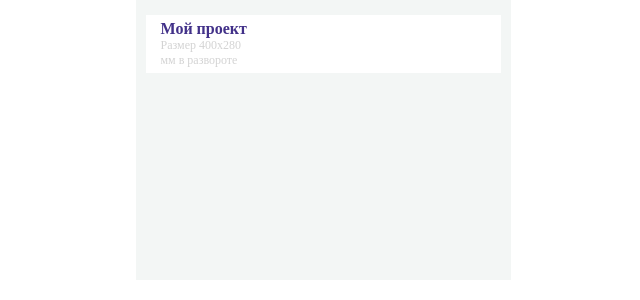
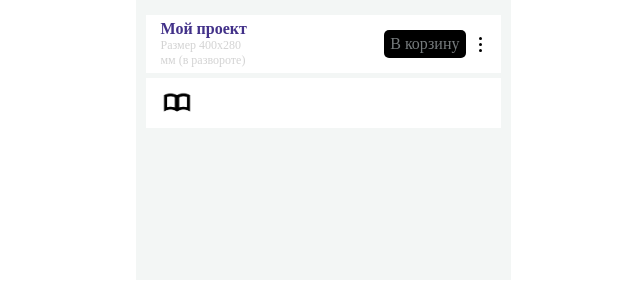
Before and after one commit to Aegis020404/tsc_test, a React (Create React App) app: page / in a window 1280 px wide. Shown: the top 300 px of the page, without its empty margins (317-957 px from the left). Built offline with nearby package versions, Linux system fonts and the light colour scheme.

Commit message:
add Header.tsx

```diff
--- /dev/null
+++ b/import-png.d.ts
@@ -0,0 +1,4 @@
+declare module "*.png" {
+    const value: any;
+    export default value;
+}
--- a/src/App.tsx
+++ b/src/App.tsx
@@ -1,10 +1,12 @@
 import React from 'react';
 import Header from "./components/Header";
+import Viewer from "./components/Viewer";
 
 function App() {
   return (
     <div className="App">
       <Header/>
+      <Viewer/>
     </div>
   );
 }
--- a/src/components/Header.tsx
+++ b/src/components/Header.tsx
@@ -1,5 +1,7 @@
 import React from 'react';
 import cl from '../styles/Header.module.css';
+import Burger from "./ui/Burger";
+import bookIMG from "../assets/imgs/book.png";
 
 const Header = () => {
     return (
@@ -7,8 +9,15 @@ const Header = () => {
             <div className={cl.topHeader}>
                 <div className={cl.titles}>
                     <div className={cl.title}>Мой проект</div>
-                    <div className={cl.subtitle}>Размер 400x280 мм в развороте</div>
+                    <div className={cl.subtitle}>Размер 400x280 <br/> мм (в развороте)</div>
                 </div>
+                <div className={cl.leftPanel}>
+                    <button className={cl.btnBlack}>В корзину</button>
+                    <Burger/>
+                </div>
+            </div>
+            <div className={cl.topHeader}>
+                <img src={bookIMG} className={cl.bookIMG} width={32} height={30} alt="book icon"/>
             </div>
         </div>
     );
--- /dev/null
+++ b/src/components/Viewer.tsx
@@ -0,0 +1,11 @@
+import React from 'react';
+
+const Viewer = () => {
+    return (
+        <div>
+
+        </div>
+    );
+};
+
+export default Viewer;
--- /dev/null
+++ b/src/components/ui/Burger.tsx
@@ -0,0 +1,14 @@
+import React from 'react';
+import cl from '../../styles/ui/Burger.module.css';
+
+const burger = () => {
+    return (
+        <div className={cl.Burger}>
+            <div className={cl.point}/>
+            <div className={cl.point}/>
+            <div className={cl.point}/>
+        </div>
+    );
+};
+
+export default burger;
--- a/src/index.tsx
+++ b/src/index.tsx
@@ -1,5 +1,6 @@
 import React from 'react';
 import ReactDOM from 'react-dom/client';
+import './reset.css';
 import './index.css';
 import App from './App';
 
--- /dev/null
+++ b/src/reset.css
@@ -0,0 +1,99 @@
+/***
+    The new CSS reset - version 1.8.4 (last updated 14.2.2023)
+    GitHub page: https://github.com/elad2412/the-new-css-reset
+***/
+
+/*
+    Remove all the styles of the "User-Agent-Stylesheet", except for the 'display' property
+    - The "symbol *" part is to solve Firefox SVG sprite bug
+ */
+*:where(:not(html, iframe, canvas, img, svg, video, audio):not(svg *, symbol *)) {
+    all: unset;
+    display: revert;
+}
+
+/* Preferred box-sizing value */
+*,
+*::before,
+*::after {
+    box-sizing: border-box;
+}
+
+/* Reapply the pointer cursor for anchor tags */
+a, button {
+    cursor: revert;
+}
+
+/* Remove list styles (bullets/numbers) */
+ol, ul, menu {
+    list-style: none;
+}
+
+/* For images to not be able to exceed their container */
+img {
+    max-inline-size: 100%;
+    max-block-size: 100%;
+}
+
+/* removes spacing between cells in tables */
+table {
+    border-collapse: collapse;
+}
+
+/* Safari - solving issue when using user-select:none on the <body> text input doesn't working */
+input, textarea {
+    -webkit-user-select: auto;
+}
+
+/* revert the 'white-space' property for textarea elements on Safari */
+textarea {
+    white-space: revert;
+}
+
+/* minimum style to allow to style meter element */
+meter {
+    -webkit-appearance: revert;
+    appearance: revert;
+}
+
+/* preformatted text - use only for this feature */
+:where(pre) {
+    all: revert;
+}
+
+/* reset default text opacity of input placeholder */
+::placeholder {
+    color: unset;
+}
+
+/* remove default dot (•) sign */
+::marker {
+    content: initial;
+}
+
+/* fix the feature of 'hidden' attribute.
+   display:revert; revert to element instead of attribute */
+:where([hidden]) {
+    display: none;
+}
+
+/* revert for bug in Chromium browsers
+   - fix for the content editable attribute will work properly.
+   - webkit-user-select: auto; added for Safari in case of using user-select:none on wrapper element*/
+:where([contenteditable]:not([contenteditable="false"])) {
+    -moz-user-modify: read-write;
+    -webkit-user-modify: read-write;
+    overflow-wrap: break-word;
+    -webkit-line-break: after-white-space;
+    -webkit-user-select: auto;
+}
+
+/* apply back the draggable feature - exist only in Chromium and Safari */
+:where([draggable="true"]) {
+    -webkit-user-drag: element;
+}
+
+/* Revert Modal native behavior */
+:where(dialog:modal) {
+    all: revert;
+}
--- a/src/styles/Header.module.css
+++ b/src/styles/Header.module.css
@@ -1,13 +1,19 @@
 .Header {
-    background: white;
+    display: flex;
+    flex-direction: column;
+    gap: 5px;
     width: 100%;
 }
 .topHeader {
-
+    align-items: center;
+    min-height: 50px;
+    background: white;
+    padding: 5px 5px 5px 15px;
+    display: flex;
+    justify-content: space-between;
 }
 .titles {
-    max-width: 120px;
-    padding: 5px 15px;
+    /*max-width: 50%;*/
 }
 .title {
     font-weight: 600;
@@ -18,3 +24,23 @@
     vertical-align: alphabetic;
     color: lightgray;
 }
+.leftPanel {
+    display: flex;
+    align-items: center;
+
+}
+.btnBlack {
+    padding: 5px 6px;
+    color: #767B7D;
+    background: black;
+    border-radius: 5px;
+    transition: all .5s;
+    cursor: pointer;
+}
+.btnBlack:hover {
+    color: white;
+    background: #181717;
+}
+.bookIMG {
+    cursor: pointer;
+}
--- /dev/null
+++ b/src/styles/ui/Burger.module.css
@@ -0,0 +1,19 @@
+.Burger {
+    background: #ffffff;
+    width: 30px;
+    height: 30px;
+    display: flex;
+    flex-direction: column;
+    align-items: center;
+    justify-content: center;
+    gap: 3px;
+    cursor: pointer;
+    border-radius: 50%;
+
+}
+.point {
+    width: 3px;
+    height: 3px;
+    background: black;
+    border-radius: 50%;
+}
--- a/tsconfig.json
+++ b/tsconfig.json
@@ -19,9 +19,9 @@
     "isolatedModules": true,
     "noEmit": true,
     "jsx": "react-jsx",
-//    "declaration": true,
+    "declaration": true,
   },
   "include": [
-    "src", ".module.d.ts"
+    "src", ".module.d.ts","import-png.d.ts"
   ]
 }
```
Also changed, not shown: .module.d.ts, src/assets/imgs/book.png (added).
